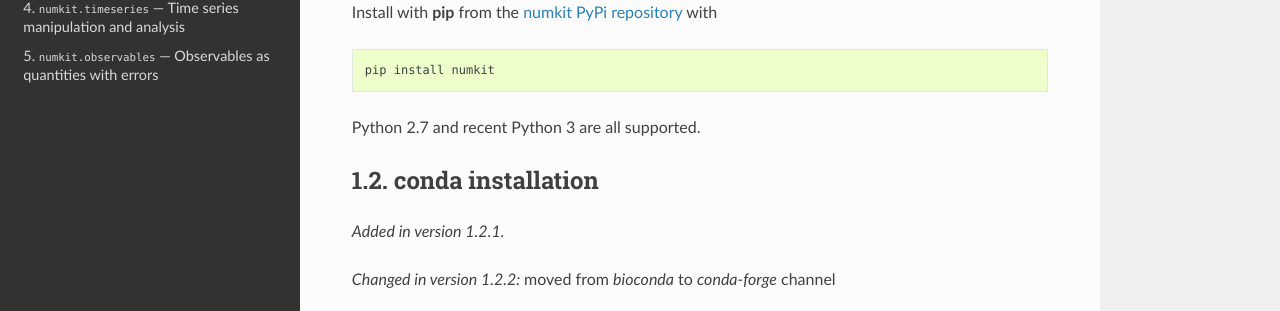
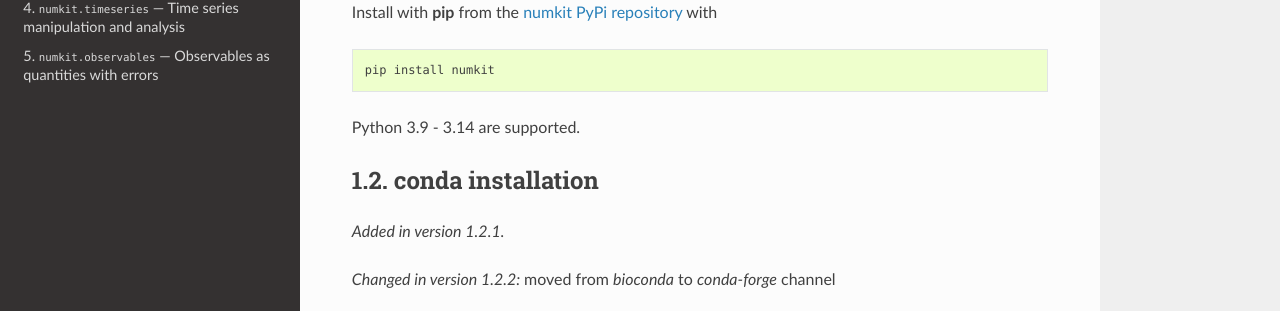
Before and after one commit to Becksteinlab/numkit, a Sphinx documentation site: the page built from docs/source/installation.txt, in a window 1280 px wide. Shown: the part 263-574 px from the top of the page. Built offline with Sphinx 7.4.7 and the Read the Docs theme 3.1.0, drawn with Linux system fonts in a browser that asks for light colours; the version number could not be read and is left out.

Commit message:
support Python 3.13 and 3.14 + bump GH actions
- test 3.13 and 3.14
- see #36
- bump GH actions
- update docs and CHANGES

```diff
--- a/README.rst
+++ b/README.rst
@@ -34,7 +34,7 @@ https://github.com/Becksteinlab/numkit ::
 Python support
 ==============
 
-Python 3 support for releases 3.9 - 3.12 is tested on Linux, macOS,
+Python 3 support for releases 3.9 - 3.14 is tested on Linux, macOS,
 and Windows.
 
 (Python 2.7 and older version of Python 3 were supported up to release 1.2.3.)
--- a/docs/source/installation.txt
+++ b/docs/source/installation.txt
@@ -12,7 +12,7 @@ Install with :program:`pip` from the `numkit PyPi repository`_ with ::
 
   pip install numkit
 
-Python 2.7 and recent Python 3 are all supported.
+Python 3.9 - 3.14 are supported.
 
 .. _numkit PyPi repository: https://pypi.org/project/numkit/
 
```
Also changed, not shown: 3 other files.
